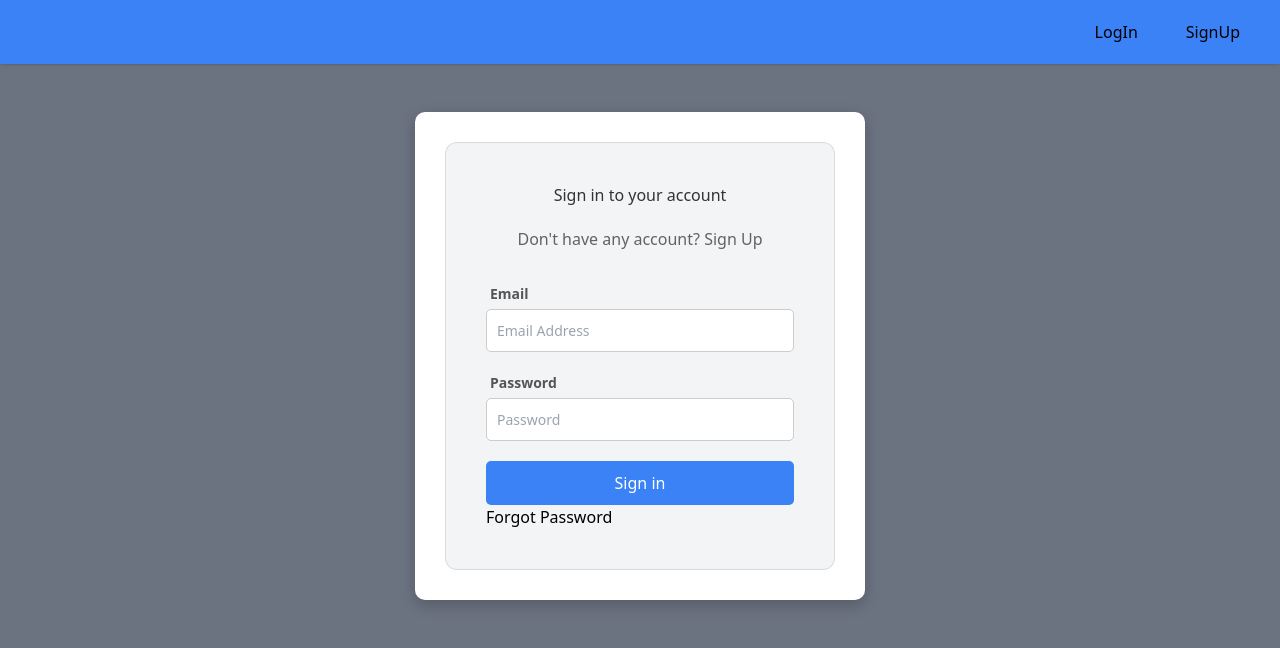
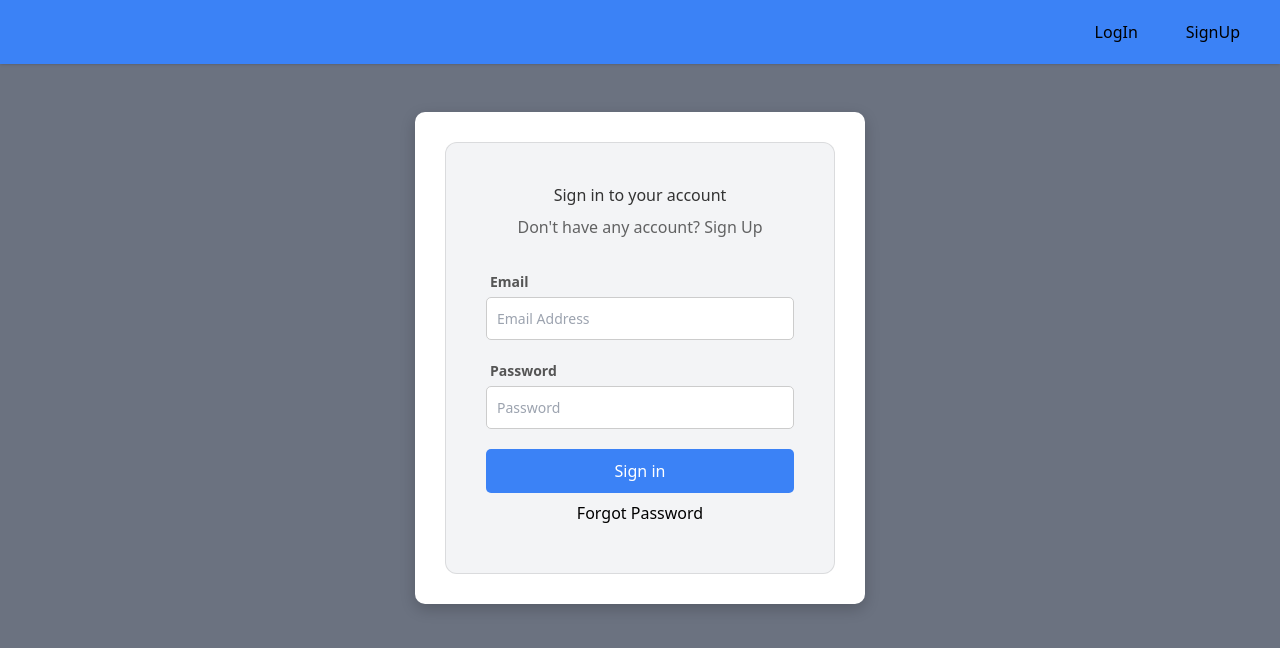
Before and after one commit to Vishnuvardhan-Venkannagari/vsystech-ui, a React (Vite) app: page / in a window 1280 px wide. Shown: the top 648 px of the page. Built offline with nearby package versions, Linux system fonts and the light colour scheme; no server answers.

Commit message:
design changes

```diff
--- a/src/components/Login.css
+++ b/src/components/Login.css
@@ -30,7 +30,7 @@
 
   .login-container h2 {
     text-align: center;
-    margin-bottom: 20px;
+    margin-bottom: 5px;
     color: #333;
   }
 
--- a/src/components/Login.jsx
+++ b/src/components/Login.jsx
@@ -76,12 +76,14 @@ export default function Login() {
                             <Button type="submit" className="w-full" disabled={isSubmitting}> {/* Disable while submitting */}
                                 {isSubmitting ? "Signing in..." : "Sign in"}
                             </Button>
-                            <Link
-                                to="/signup"
-                                className="font-medium text-primary transition-all duration-200 hover:underline"
-                            >
-                                Forgot Password
-                            </Link>
+                            <div className='py-2 text-center'>
+                                <Link
+                                    to="/signup"
+                                    className="font-medium text-primary transition-all duration-200 hover:underline "
+                                >
+                                    Forgot Password
+                                </Link>
+                            </div>
                         </div>
                     </form>
                 </div>
--- a/src/components/SignUp.jsx
+++ b/src/components/SignUp.jsx
@@ -107,12 +107,6 @@ export default function SignUp() {
                         <Button type="submit" className="w-full" disabled={isSubmitting}> {/* Disable while submitting */}
                             {isSubmitting ? "Signing in..." : "Sign in"}
                         </Button>
-                        <Link
-                            to="/signup"
-                            className="font-medium text-primary transition-all duration-200 hover:underline items-center"
-                        >
-                            Forgot Password
-                        </Link>
                     </div>
                 </form>
             </div>
```
